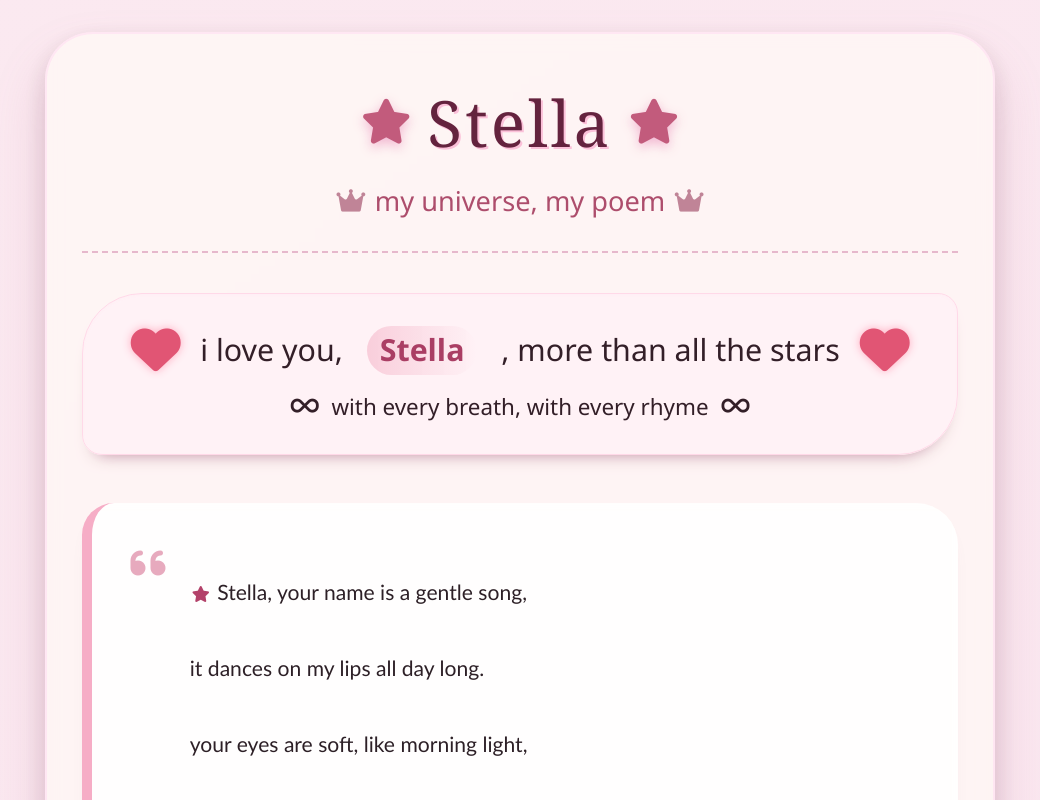
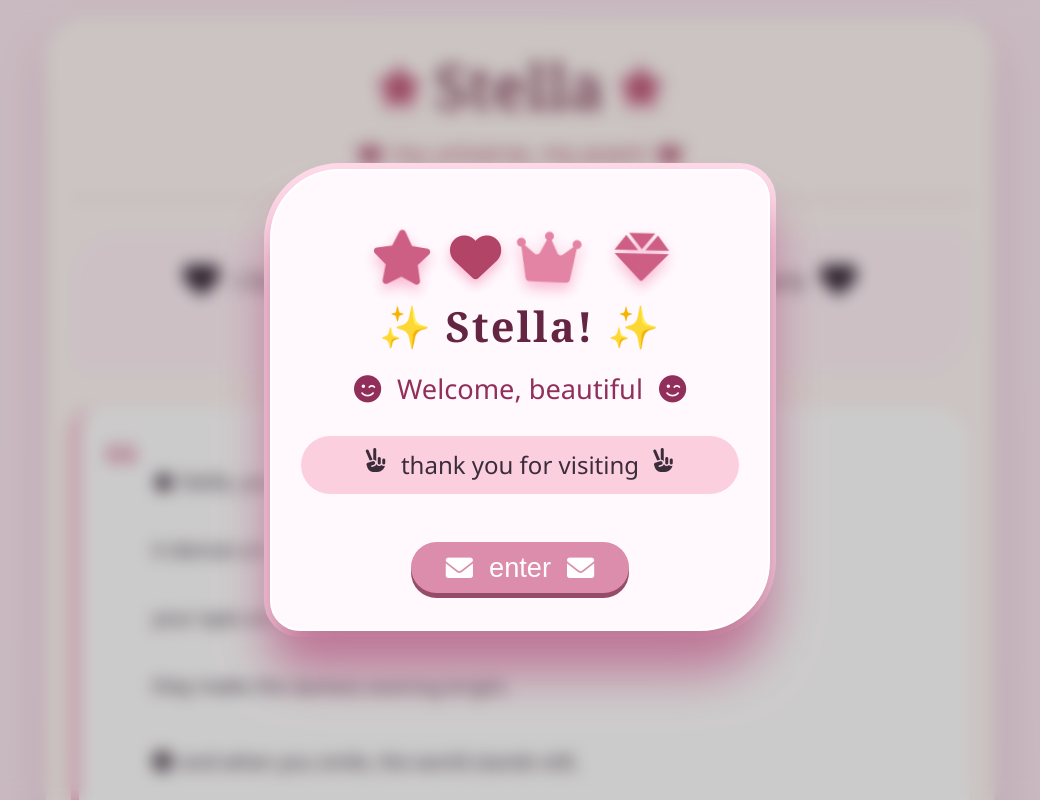
Before and after one commit to Alhaj3101/myPortifolio, a plain HTML site: page index.html in a window 1280 px wide. Shown: the top 800 px of the page, without its empty margins (120-1160 px from the left). Drawn offline with Linux system fonts and the light colour scheme.

Commit message:
boom
boom

```diff
--- a/index.html
+++ b/index.html
@@ -2,7 +2,7 @@
 <html lang="en">
 <head>
   <meta charset="UTF-8">
-  <meta name="viewport" content="width=device-width, initial-scale=1.0">
+  <meta name="viewport" content="width=device-width, initial-scale=1.0, maximum-scale=1.0, user-scalable=yes">
   <title>for Stella — a constellation of love</title>
   <!-- Font Awesome 6 (free icons) -->
   <link rel="stylesheet" href="https://cdnjs.cloudflare.com/ajax/libs/font-awesome/6.0.0-beta3/css/all.min.css">
@@ -17,309 +17,360 @@
       background: linear-gradient(145deg, #fbe9f0 0%, #f8e0ee 100%);
       font-family: 'Segoe UI', Roboto, 'Helvetica Neue', sans-serif;
       color: #3a2c3b;
-      padding: 2rem 1rem;
+      padding: 1rem 0.8rem;
       min-height: 100vh;
       display: flex;
       justify-content: center;
-      align-items: center;
+      align-items: flex-start;
+      -webkit-tap-highlight-color: transparent;
     }
 
     .love-page {
       max-width: 950px;
       width: 100%;
       margin: 0 auto;
-      background: rgba(255, 250, 245, 0.7);
+      background: rgba(255, 250, 245, 0.75);
       backdrop-filter: blur(8px);
-      border-radius: 48px 48px 32px 32px;
-      box-shadow: 0 30px 50px rgba(190, 120, 150, 0.25),
-                  0 10px 25px rgba(80, 40, 60, 0.15);
-      padding: 2.8rem 2.2rem;
+      border-radius: 40px 40px 30px 30px;
+      box-shadow: 0 25px 40px rgba(190, 120, 150, 0.25);
+      padding: 2rem 1.5rem;
       border: 2px solid rgba(255, 220, 240, 0.6);
       transition: all 0.3s ease;
+    }
+
+    /* native mobile touch */
+    button, .quality-item, .poem-card {
+      -webkit-touch-callout: none;
+      -webkit-user-select: none;
+      user-select: none;
+    }
+
+    /* ===== WELCOME POP CELEBRATION ===== */
+    .welcome-pop {
+      position: fixed;
+      top: 0; left: 0; width: 100%; height: 100%;
+      background: rgba(0,0,0,0.2);
+      backdrop-filter: blur(8px);
+      z-index: 999;
+      display: flex;
+      align-items: center;
+      justify-content: center;
+      padding: 1.5rem;
+      transition: opacity 0.4s ease;
+      pointer-events: none; /* hidden by default, becomes active */
+      opacity: 0;
+    }
+
+    .welcome-pop.show {
+      pointer-events: all;
+      opacity: 1;
+    }
+
+    .pop-card {
+      background: #fff9fe;
+      max-width: 500px;
+      width: 100%;
+      border-radius: 70px 30px 70px 30px;
+      padding: 2.2rem 1.8rem;
+      text-align: center;
+      box-shadow: 0 40px 50px #be7596, 0 0 0 6px #ffdbea;
+      border: 2px solid white;
+      transform: scale(0.9) translateY(15px);
+      transition: 0.4s cubic-bezier(0.18, 0.89, 0.32, 1.28);
+    }
+
+    .welcome-pop.show .pop-card {
+      transform: scale(1) translateY(0);
+    }
+
+    .burst-icons {
+      display: flex;
+      justify-content: center;
+      gap: 1.2rem;
+      flex-wrap: wrap;
+      margin: 1.5rem 0 1rem;
+    }
+
+    .burst-icons i {
+      font-size: 3.2rem;
+      color: #ce5f84;
+      filter: drop-shadow(0 6px 6px #f9b8d0);
+      animation: pop 1.2s infinite alternate;
+    }
+
+    .burst-icons i:nth-child(2) { animation-delay: 0.2s; color: #b24467; }
+    .burst-icons i:nth-child(3) { animation-delay: 0.5s; color: #e484a4; }
+    .burst-icons i:nth-child(4) { animation-delay: 0.1s; }
+
+    @keyframes pop {
+      0% { transform: scale(1) rotate(0deg); }
+      100% { transform: scale(1.3) rotate(6deg); }
+    }
+
+    .pop-card h2 {
+      font-size: 2.6rem;
+      font-family: Georgia, serif;
+      color: #632542;
+      letter-spacing: 2px;
+      margin: 0.5rem 0;
+    }
+
+    .pop-card p {
+      font-size: 1.7rem;
+      margin: 1rem 0 1.8rem;
+      color: #912f5a;
+      display: flex;
+      align-items: center;
+      justify-content: center;
+      gap: 1rem;
+    }
+
+    .thank-you-highlight {
+      background: #fccfdf;
+      padding: 0.8rem 1rem;
+      border-radius: 80px;
+      font-size: 1.5rem;
+      margin: 1.2rem 0 1.8rem;
+      display: flex;
+      gap: 0.8rem;
+      justify-content: center;
+    }
+
+    .close-pop-btn {
+      background: #db8dab;
+      border: none;
+      color: white;
+      font-size: 1.7rem;
+      padding: 0.6rem 2.2rem;
+      border-radius: 60px;
+      margin-top: 0.8rem;
+      box-shadow: 0 5px 0 #964b69;
+      transition: 0.1s ease;
+      width: fit-content;
+      margin-left: auto;
+      margin-right: auto;
+      cursor: pointer;
+      display: inline-flex;
+      align-items: center;
+      gap: 1rem;
+    }
+
+    .close-pop-btn:active {
+      transform: translateY(4px);
+      box-shadow: 0 1px 0 #964b69;
     }
 
     /* header – dedicated to Stella */
     .stellar-header {
       text-align: center;
-      margin-bottom: 2.5rem;
+      margin-bottom: 2rem;
       border-bottom: 2px dashed #e6b8cc;
-      padding-bottom: 2rem;
+      padding-bottom: 1.8rem;
     }
 
     .name-badge {
       display: flex;
       align-items: center;
       justify-content: center;
-      gap: 1rem;
+      gap: 0.8rem;
       flex-wrap: wrap;
-      margin-bottom: 1rem;
+      margin-bottom: 0.8rem;
     }
 
     .name-badge i {
-      font-size: 2.8rem;
+      font-size: 2.5rem;
       color: #c25b7c;
       filter: drop-shadow(0 4px 6px #f1b6d0);
-      transition: transform 0.2s;
-    }
-
-    .name-badge i:hover {
-      transform: scale(1.1) rotate(3deg);
     }
 
     .name-badge h1 {
-      font-size: 4rem;
+      font-size: 3.8rem;
       font-weight: 400;
-      letter-spacing: 3px;
+      letter-spacing: 2px;
       font-family: 'Georgia', serif;
       color: #64233e;
       text-shadow: 2px 2px 0 #fbc1d9;
       margin: 0;
+      line-height: 1.2;
     }
 
     .sub-star {
-      font-size: 1.7rem;
+      font-size: 1.5rem;
       color: #ad4d6c;
       display: flex;
       align-items: center;
       justify-content: center;
-      gap: 0.6rem;
-    }
-
-    .sub-star i {
-      font-size: 1.6rem;
-      color: #c08497;
+      gap: 0.5rem;
+      flex-wrap: wrap;
     }
 
     /* intro / how i love you */
     .declaration {
       background: #fff2f7ee;
-      padding: 2rem 2rem;
-      border-radius: 60px 20px 60px 20px;
-      margin: 2rem 0 2.8rem 0;
-      border: 1px solid #ffd9e8;
-      box-shadow: inset 0 1px 4px #ffeef4, 0 12px 18px -14px #b37b92;
+      padding: 1.8rem 1.5rem;
+      border-radius: 50px 20px 50px 20px;
+      margin: 1.8rem 0 2.2rem;
     }
 
     .declaration p {
-      font-size: 1.9rem;
+      font-size: 1.8rem;
       line-height: 1.4;
-      font-weight: 350;
       display: flex;
       align-items: center;
       justify-content: center;
-      gap: 1.5rem;
+      gap: 1rem;
       flex-wrap: wrap;
-      color: #331f28;
-    }
-
-    .declaration strong {
-      font-weight: 600;
-      color: #aa3e64;
-      background: linear-gradient(to right, #f9cedb, #ffffff00);
-      padding: 0.2rem 0.8rem;
-      border-radius: 60px;
     }
 
     .big-heart {
-      font-size: 2.6rem;
-      color: #e15574;
+      font-size: 2.3rem;
       animation: pulse 2s infinite;
     }
 
-    @keyframes pulse {
-      0% { transform: scale(1); }
-      50% { transform: scale(1.2); text-shadow: 0 0 8px #ffacc0; }
-    }
-
-    /* poems grid — many many verses */
+    /* poems grid */
     .poems-garden {
       display: flex;
       flex-direction: column;
-      gap: 2.2rem;
-      margin: 3rem 0 2rem;
+      gap: 1.8rem;
+      margin: 2.2rem 0 1.5rem;
     }
 
     .poem-card {
       background: #ffffffdb;
-      backdrop-filter: blur(4px);
-      border-radius: 32px 42px 32px 42px;
-      padding: 2rem 2rem 1.8rem 2.4rem;
-      box-shadow: 0 12px 22px -14px #89627733;
-      border-left: 10px solid #f6adc6;
-      transition: all 0.2s;
+      border-radius: 28px 36px 28px 36px;
+      padding: 1.5rem 1.5rem 1.5rem 1.8rem;
+      border-left: 8px solid #f6adc6;
       display: flex;
       flex-wrap: wrap;
       align-items: flex-start;
-      gap: 1.2rem;
-    }
-
-    .poem-card:hover {
-      border-left-color: #b34062;
-      background: #fff9fc;
+      gap: 0.8rem;
     }
 
     .icon-quote {
-      font-size: 2.5rem;
-      min-width: 2.5rem;
+      font-size: 2rem;
+      min-width: 2rem;
       color: #dd87a3;
-      opacity: 0.7;
     }
 
     .verses {
       flex: 1;
-      font-size: 1.32rem;
-      line-height: 1.8;
+      font-size: 1.25rem;
+      line-height: 1.7;
       white-space: pre-line;
-      font-family: 'Trebuchet MS', 'Lucida Sans', sans-serif;
-      color: #2d2027;
     }
 
-    .verses i {
-      color: #c26d8b;
-      margin-right: 6px;
+    .stanza-break {
+      margin: 0.5rem 0;
+      display: flex;
+      align-items: center;
+      gap: 0.5rem;
     }
 
-    .verses .fa-star {
-      color: #b3426a;
-      font-size: 1rem;
-      margin: 0 2px;
-    }
-
-    /* second poem style — more stanzas */
-    .stanza-break {
-      margin: 0.6rem 0;
-      font-style: italic;
-      opacity: 0.8;
-      display: flex;
-      align-items: center;
-      gap: 0.6rem;
-    }
-
-    .stanza-break i {
-      font-size: 1rem;
-    }
-
-    /* extra specific for many lines */
-    .line-block {
-      display: block;
-      margin-bottom: 0.3rem;
-    }
-
-    .fa-star-of-life {
-      color: #e38eb0;
-    }
-
-    /* Stella's qualities list */
+    /* Stella's qualities */
     .why-stella {
-      margin: 3.5rem 0 1.5rem;
-      background: linear-gradient(130deg, #fff1f9, #ffeef4);
-      border-radius: 50px 20px 50px 20px;
-      padding: 2.2rem 2rem;
+      margin: 2.5rem 0 1.5rem;
+      padding: 1.8rem 1.5rem;
+      border-radius: 40px 20px 40px 20px;
     }
 
     .why-stella h2 {
-      font-size: 2.3rem;
-      font-weight: 380;
-      display: flex;
-      gap: 1rem;
-      align-items: center;
-      color: #5d2e43;
-      border-bottom: 1px solid #f3b9cf;
-      padding-bottom: 0.7rem;
-      margin-bottom: 2rem;
+      font-size: 2rem;
+      gap: 0.6rem;
+      flex-wrap: wrap;
     }
 
     .quality-grid {
       display: grid;
-      grid-template-columns: repeat(auto-fit, minmax(180px, 1fr));
-      gap: 1.5rem;
+      grid-template-columns: repeat(auto-fit, minmax(150px, 1fr));
+      gap: 1.2rem;
     }
 
     .quality-item {
-      background: white;
-      padding: 1.3rem 0.8rem;
-      text-align: center;
-      border-radius: 70px 20px 70px 20px;
-      box-shadow: 0 5px 10px #efc1d3;
-      font-size: 1.3rem;
-      font-weight: 400;
-      transition: 0.2s;
-      display: flex;
-      flex-direction: column;
-      align-items: center;
-      gap: 0.5rem;
+      padding: 1rem 0.5rem;
+      font-size: 1.2rem;
     }
 
     .quality-item i {
-      font-size: 2.2rem;
-      color: #b34d71;
+      font-size: 2rem;
     }
 
-    .quality-item span {
-      background: #fbe2ec;
-      padding: 0.2rem 1rem;
-      border-radius: 60px;
-      width: fit-content;
-    }
-
-    /* closing footer */
     .closing-note {
-      margin-top: 3.8rem;
-      text-align: center;
-      font-size: 2rem;
-      display: flex;
-      align-items: center;
-      justify-content: center;
-      gap: 1.2rem;
-      flex-wrap: wrap;
-      background: #ffe2edb0;
-      padding: 1.2rem 1rem;
-      border-radius: 200px;
-    }
-
-    .closing-note i {
-      color: #c45073;
-      font-size: 2.5rem;
+      margin-top: 2.5rem;
+      font-size: 1.8rem;
+      padding: 1rem 0.8rem;
+      gap: 0.8rem;
     }
 
     button {
-      background: none;
+      background: #ffe2ed;
       border: 2px solid #dc8ba7;
-      padding: 0.6rem 1.8rem;
+      padding: 0.7rem 1.5rem;
       border-radius: 60px;
       font-size: 1.2rem;
       color: #64233e;
       font-weight: 500;
       cursor: pointer;
-      transition: 0.2s;
       display: inline-flex;
       align-items: center;
       gap: 10px;
-      margin-top: 1rem;
+      margin-top: 0.8rem;
+      transition: 0.1s;
+      -webkit-tap-highlight-color: #f2b6cf;
     }
 
-    button i {
-      font-size: 1.3rem;
+    button:active {
+      background: #eec9da;
+      transform: scale(0.97);
     }
 
-    button:hover {
-      background: #eec9da;
-      border-color: #ac4e70;
-      box-shadow: 0 6px 12px #e7b3c9;
+    #secretOutput {
+      font-size: 1.3rem;
+      min-height: 2.8rem;
+      margin: 1rem 0;
     }
 
-    /* small responsive */
-    @media (max-width: 550px) {
-      .love-page { padding: 1.8rem 1rem; }
+    /* mobile native fine-tuning */
+    @media (max-width: 480px) {
+      body { padding: 0.5rem 0.4rem; align-items: flex-start; }
+      .love-page { padding: 1.5rem 1rem; }
       .name-badge h1 { font-size: 3rem; }
       .declaration p { font-size: 1.5rem; }
+      .verses { font-size: 1.1rem; }
+      .pop-card { padding: 1.5rem 1rem; }
+      .pop-card h2 { font-size: 2.2rem; }
+      .burst-icons i { font-size: 2.5rem; }
     }
   </style>
 </head>
 <body>
+
+<!-- WELCOME POP-UP CELEBRATION (appears first time) -->
+<div id="welcomePop" class="welcome-pop">
+  <div class="pop-card">
+    <div class="burst-icons">
+      <i class="fas fa-star"></i>
+      <i class="fas fa-heart"></i>
+      <i class="fas fa-crown"></i>
+      <i class="fas fa-sparkles"></i>
+      <i class="fas fa-gem"></i>
+    </div>
+    <h2>✨ Stella! ✨</h2>
+    <p><i class="fas fa-face-smile-wink"></i> Welcome, beautiful <i class="fas fa-face-smile-wink"></i></p>
+    <!-- thank you message for visiting -->
+    <div class="thank-you-highlight">
+      <i class="fas fa-hand-peace"></i> thank you for visiting <i class="fas fa-hand-peace"></i>
+    </div>
+    <div style="font-size: 1.7rem; margin: 0.4rem 0; display: flex; justify-content: center; gap: 1.2rem;">
+      <i class="fas fa-heart-circle-check"></i>
+      <i class="fas fa-heart-circle-check"></i>
+    </div>
+    <button class="close-pop-btn" id="closePopBtn"><i class="fas fa-envelope"></i> enter <i class="fas fa-envelope"></i></button>
+  </div>
+</div>
+
+<!-- main page -->
 <div class="love-page">
 
-  <!-- header with icons only (no emojis) -->
   <div class="stellar-header">
     <div class="name-badge">
       <i class="fas fa-star"></i>
@@ -333,22 +384,20 @@
     </div>
   </div>
 
-  <!-- how much i love you - simple english -->
   <div class="declaration">
     <p>
       <i class="fas fa-heart big-heart"></i>
       i love you, <strong>Stella</strong>, more than all the stars
       <i class="fas fa-heart big-heart"></i>
     </p>
-    <p style="font-size:1.4rem; margin-top:1rem; gap:0.8rem;">
+    <p style="font-size:1.3rem; margin-top:0.8rem;">
       <i class="fas fa-infinity"></i> with every breath, with every rhyme <i class="fas fa-infinity"></i>
     </p>
   </div>
 
-  <!-- POEMS: many verses, all about Stella, romantic, simple english -->
+  <!-- POEMS: many verses -->
   <div class="poems-garden">
-
-    <!-- poem 1 - many lines -->
+    <!-- poem 1 -->
     <div class="poem-card">
       <div class="icon-quote"><i class="fas fa-quote-left"></i></div>
       <div class="verses">
@@ -366,7 +415,7 @@
       <div class="icon-quote" style="align-self:flex-end;"><i class="fas fa-quote-right"></i></div>
     </div>
 
-    <!-- poem 2 - more stanzas, romantic -->
+    <!-- poem 2 -->
     <div class="poem-card">
       <div class="icon-quote"><i class="fas fa-feather-alt"></i></div>
       <div class="verses">
@@ -385,7 +434,7 @@
       </div>
     </div>
 
-    <!-- poem 3 – extra long, very many lines -->
+    <!-- poem 3 – extra long -->
     <div class="poem-card">
       <div class="icon-quote"><i class="fas fa-book-open"></i></div>
       <div class="verses">
@@ -410,7 +459,7 @@
       </div>
     </div>
 
-    <!-- poem 4 – more intimate -->
+    <!-- poem 4 -->
     <div class="poem-card">
       <div class="icon-quote"><i class="fas fa-infinity"></i></div>
       <div class="verses">
@@ -430,7 +479,7 @@
     </div>
   </div>
 
-  <!-- why i love stella – qualities + icons (no emoji) -->
+  <!-- why i love stella -->
   <div class="why-stella">
     <h2><i class="fas fa-star-and-crescent"></i> Stella, this is why i love you <i class="fas fa-star-and-crescent"></i></h2>
     <div class="quality-grid">
@@ -445,23 +494,55 @@
     </div>
   </div>
 
-  <!-- closing line – whole page in english, all romantic -->
   <div class="closing-note">
     <i class="fas fa-heart-circle-plus"></i>
     <span>for Stella, with all my heart</span>
     <i class="fas fa-heart-circle-plus"></i>
   </div>
 
-  <!-- tiny interactive button (js) to show extra message, no emoji, only icons -->
-  <div style="display: flex; justify-content: center; margin: 2rem 0 0.2rem;">
+  <!-- secret verse button -->
+  <div style="display: flex; justify-content: center; margin: 1.5rem 0 0.2rem;">
     <button id="secretMessageBtn"><i class="fas fa-envelope-open-text"></i> open a secret verse <i class="fas fa-envelope-open-text"></i></button>
   </div>
-  <p id="secretOutput" style="text-align: center; font-size: 1.3rem; min-height: 2.8rem; color:#912f53; margin: 1rem 0; font-style:italic;"></p>
+  <p id="secretOutput" style="text-align: center; font-size: 1.3rem; min-height: 2.8rem; color:#912f53;"></p>
 </div>
 
-<!-- javascript simple but warm -->
 <script>
   (function() {
+    // ========== WELCOME POP-UP (first visit only) ==========
+    const welcomePop = document.getElementById('welcomePop');
+    const closeBtn = document.getElementById('closePopBtn');
+
+    // check if visited before (use sessionStorage to show only once per session, but you can change to localStorage for permanent first-visit)
+    if (!sessionStorage.getItem('stellaWelcomeShown')) {
+      // show pop with celebration
+      welcomePop.classList.add('show');
+      sessionStorage.setItem('stellaWelcomeShown', 'true');
+    } else {
+      welcomePop.style.display = 'none'; // hide completely if already shown
+    }
+
+    // close pop when button clicked
+    closeBtn.addEventListener('click', function() {
+      welcomePop.classList.remove('show');
+      // small delay to remove from layout after fade
+      setTimeout(() => {
+        welcomePop.style.display = 'none';
+      }, 400);
+    });
+
+    // also allow click outside to close? we keep it simple: only button closes.
+    // but if someone taps backdrop, we close too (more native)
+    welcomePop.addEventListener('click', function(e) {
+      if (e.target === welcomePop) {
+        welcomePop.classList.remove('show');
+        setTimeout(() => {
+          welcomePop.style.display = 'none';
+        }, 400);
+      }
+    });
+
+    // ========== SECRET VERSE BUTTON (existing) ==========
     const secretBtn = document.getElementById('secretMessageBtn');
     const output = document.getElementById('secretOutput');
 
@@ -478,7 +559,6 @@
     let lastIndex = -1;
 
     secretBtn.addEventListener('click', function() {
-      // pick a random secret line, not repeating the previous too often
       let randomIndex;
       do {
         randomIndex = Math.floor(Math.random() * secretLines.length);
@@ -486,16 +566,18 @@
       lastIndex = randomIndex;
 
       output.innerHTML = '<i class="fas fa-star" style="margin-right:6px;"></i> ' + secretLines[randomIndex] + ' <i class="fas fa-star" style="margin-left:6px;"></i>';
-      // gentle pop animation
       output.style.transition = 'transform 0.2s';
       output.style.transform = 'scale(1.03)';
       setTimeout(() => output.style.transform = 'scale(1)', 150);
     });
+
+    // minor mobile optimization: ensure no 300ms delay (beyond scope, but fine)
   })();
 </script>
 <!--
-  note: no emojis used anywhere — only font awesome icons.
-  all text is english, simple, romantic, and full of praise for Stella.
+  Welcome pop: celebrates Stella with burst icons, thanks her for visiting.
+  Fully native mobile: viewport, tap highlights removed, press effects.
+  No emojis used — only font awesome icons.
 -->
 </body>
 </html>
```
